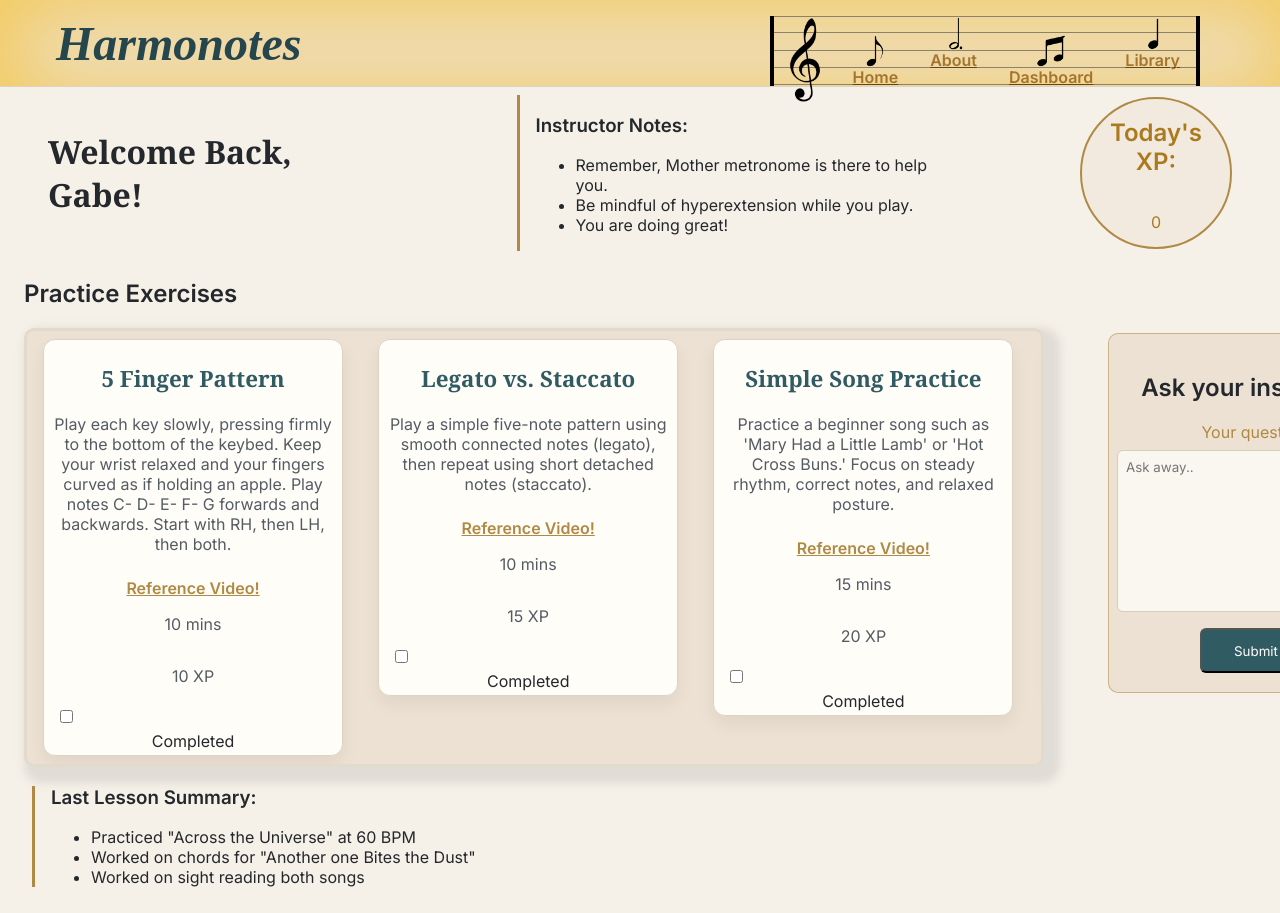
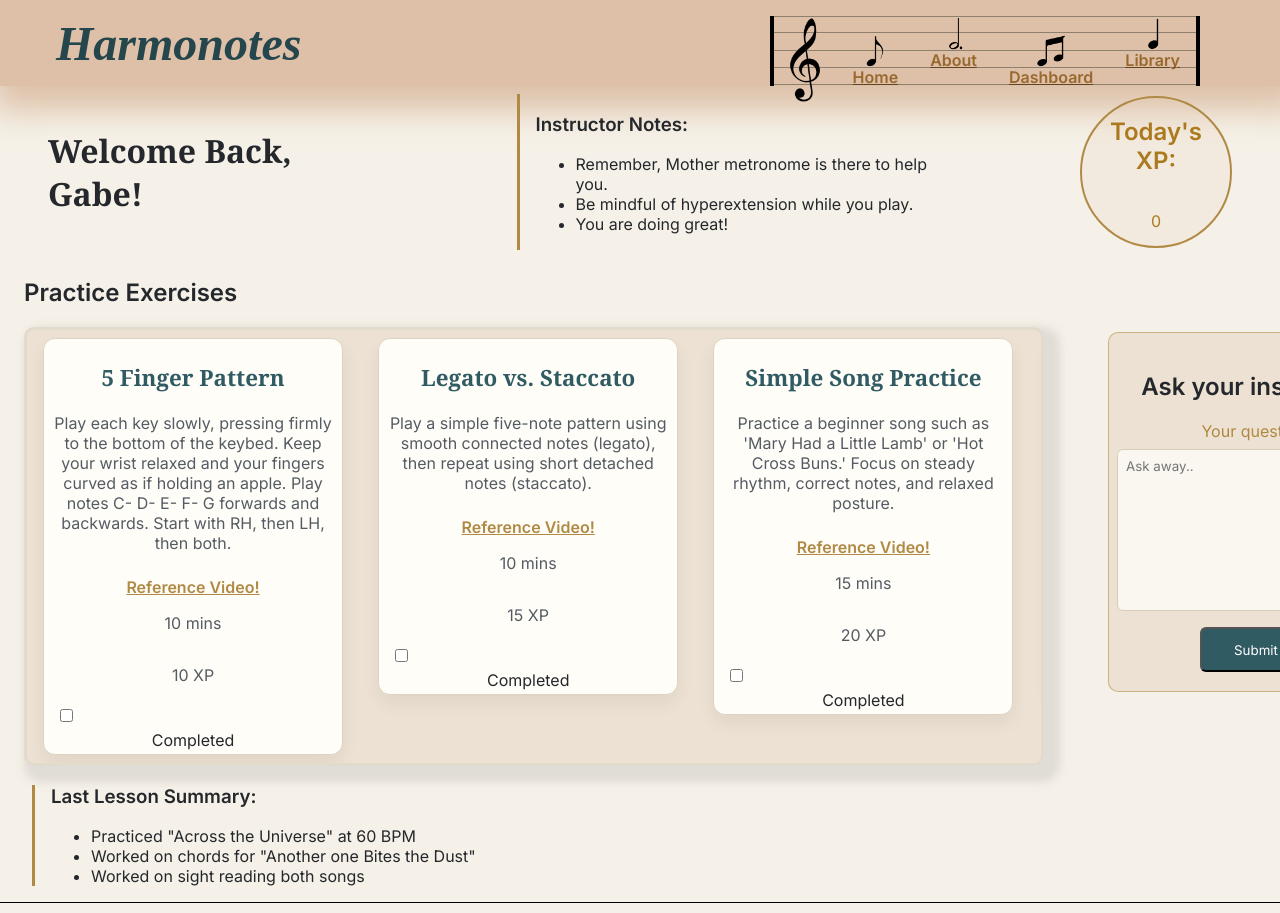
Before and after one commit to BrookeFloyd10/Harmonotes-BrookeF, a React (Vite) app in the folder harmonotes/: page /dashboard in a window 1280 px wide. Shown: the top 913 px of the page. Built offline with nearby package versions, Linux system fonts and the light colour scheme.

Commit message:
styled footer and played with the idea of gradients in the header and footer to add depth

```diff
--- a/harmonotes/src/App.css
+++ b/harmonotes/src/App.css
@@ -31,12 +31,12 @@ main {
 }
 
 .site-header {
-    background-color: #ddc0a751;
-    box-shadow: inset .5rem .5rem 5rem .5rem #f3ca5a;
+    background-color: #ddc0a7;
+    box-shadow: .5rem .5rem 2rem 1rem #ddc0a7;
     display: flex;
     justify-content: space-between;
     padding: 1rem 3rem 0 .5rem;
-    border-bottom: 1px solid #ddd3c3;
+    /* border-bottom: 1px solid #ddd3c3; */
 }
 
 .nav-bar {
@@ -127,14 +127,14 @@ main {
     width: 100%;
 }
 
-.home-page h1{
+.home-page h1 {
     font-family: cursive;
     font-size: 6em;
     padding-bottom: 0;
     margin-bottom: 0;
 }
 
-.home-page p{
+.home-page p {
     padding-top: 0;
     margin-top: 0;
     font-size: 2em;
@@ -156,12 +156,13 @@ main {
 }
 
 .instructor-notes {
+    /* background:linear-gradient(to right, #b08a45, #efe2bdb8) ; */
     max-width: 100vw;
     padding-left: 1rem;
     border-left: 3px solid #b08a45;
 }
 
-.xp-tracker{
+.xp-tracker {
     border: 2px solid #b08a45;
     background-color: #ddc0a725;
     color: #ac7a1e;
@@ -506,9 +507,7 @@ article p {
 
 
 .footer {
-    border: 1px solid #000;
-    border-radius: 10px;
+    border-top: 1px solid #000;
     padding: 12px;
     text-align: center;
-    margin: 20px;
 }
```
